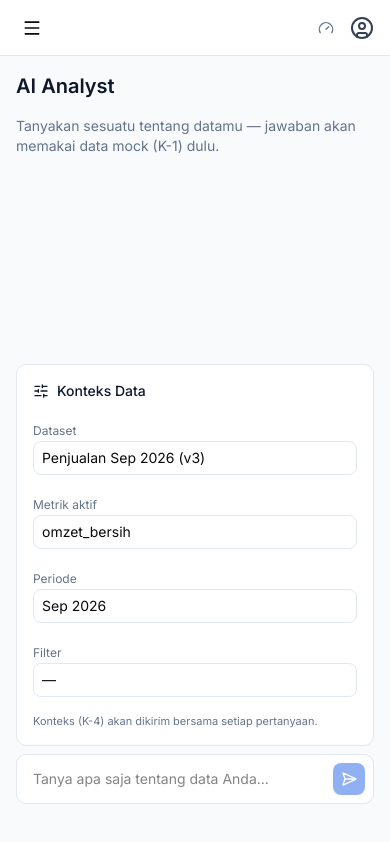
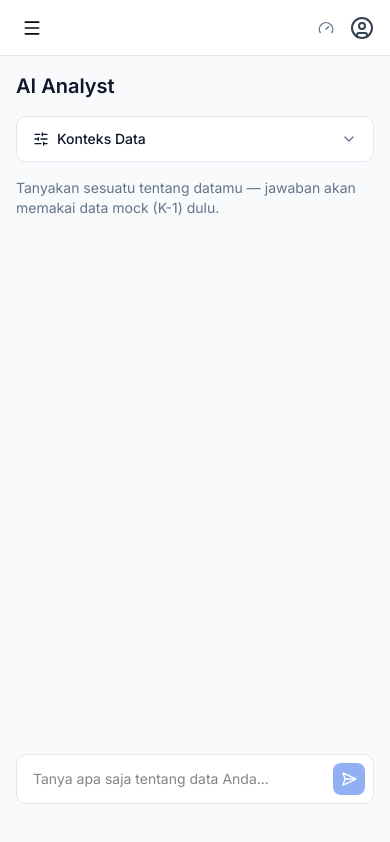
Before and after one commit to haqqulamal/insightflow-web, a Next.js app in the folder web/: page /app/analis in a window 390 px wide. Built offline with nearby package versions, Linux system fonts and the light colour scheme.

Commit message:
fix(web): panel Konteks Data bisa dilipat di mobile & tidak menimpa chat

```diff
--- a/web/src/app/app/analis/page.tsx
+++ b/web/src/app/app/analis/page.tsx
@@ -25,7 +25,7 @@ export default function AnalisPage() {
       <h1 className="text-xl font-semibold text-navy mb-4">AI Analyst</h1>
 
       <div className="flex-1 min-h-0 flex flex-col lg:flex-row gap-4 overflow-hidden">
-        <div className="flex-1 min-h-0 flex flex-col overflow-y-auto pb-4 space-y-4">
+        <div className="order-2 lg:order-1 flex-1 min-h-0 flex flex-col overflow-y-auto pb-4 space-y-4">
           {riwayat.length === 0 && (
             <p className="text-sm text-muted-foreground">
               Tanyakan sesuatu tentang datamu — jawaban akan memakai data mock (K-1) dulu.
--- a/web/src/components/analyst/context-panel.tsx
+++ b/web/src/components/analyst/context-panel.tsx
@@ -1,21 +1,39 @@
 "use client";
 
 import { useState } from "react";
-import { SlidersHorizontal } from "lucide-react";
+import { ChevronDown, SlidersHorizontal } from "lucide-react";
 
 export function ContextPanel() {
   const [dataset, setDataset] = useState("Penjualan Sep 2026 (v3)");
   const [metrik, setMetrik] = useState("omzet_bersih");
   const [periode, setPeriode] = useState("Sep 2026");
   const [filter, setFilter] = useState("—");
+  const [open, setOpen] = useState(false);
 
   return (
-    <aside className="w-full lg:w-72 shrink-0 rounded-lg border border-border bg-white p-4 space-y-4">
-      <div className="flex items-center gap-2 text-sm font-medium text-navy">
+    <aside className="order-1 lg:order-2 w-full lg:w-72 shrink-0 rounded-lg border border-border bg-white overflow-hidden">
+      {/* Header: jadi tombol toggle di mobile, selalu terbuka di lg */}
+      <button
+        type="button"
+        onClick={() => setOpen((o) => !o)}
+        className="flex w-full items-center justify-between gap-2 px-4 py-3 text-sm font-medium text-navy lg:cursor-default"
+      >
+        <span className="flex items-center gap-2">
           <SlidersHorizontal className="size-4" />
           Konteks Data
-      </div>
+        </span>
+        <ChevronDown
+          className={`size-4 text-muted-foreground transition-transform lg:hidden ${
+            open ? "rotate-180" : ""
+          }`}
+        />
+      </button>
 
+      <div
+        className={`space-y-4 border-t border-border px-4 py-4 ${
+          open ? "block" : "hidden lg:block"
+        }`}
+      >
         <label className="block space-y-1">
           <span className="text-xs text-muted-foreground">Dataset</span>
           <select
@@ -58,6 +76,7 @@ export function ContextPanel() {
         <p className="text-[11px] text-muted-foreground">
           Konteks (K-4) akan dikirim bersama setiap pertanyaan.
         </p>
+      </div>
     </aside>
   );
 }
```
Lines whose indentation alone changed are shown as unchanged.
